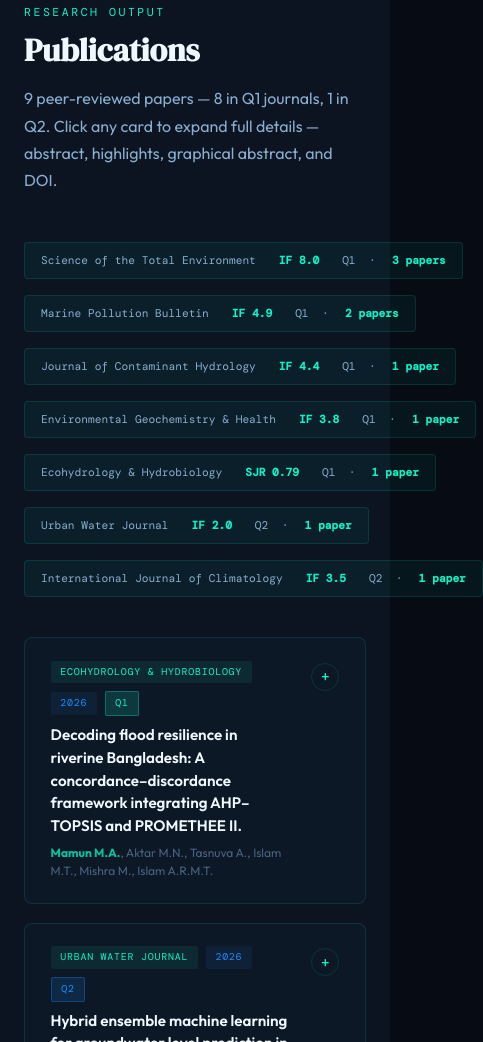
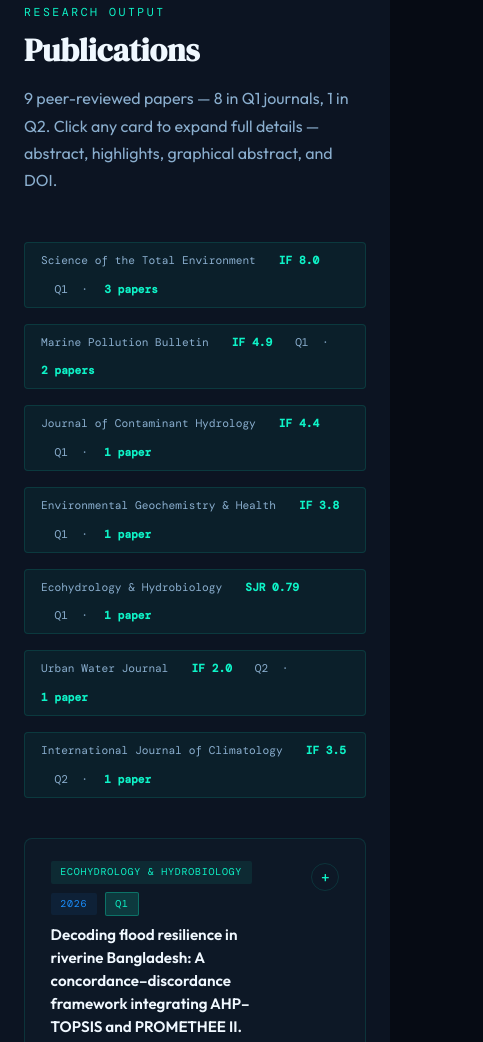
Before and after one commit to Abdullah-TU/Portfolio_Mamun, a plain HTML site: page index.html in a window 390 px wide. Shown: the part 3389-4431 px from the top of the page, 483 px wide, since content can reach past the window. Drawn offline with nearby package versions, Linux system fonts and the light colour scheme; animation ran at ten frames a second; a web font is replaced by a local one.

Commit message:
Update index.html

```diff
--- a/index.html
+++ b/index.html
@@ -139,8 +139,8 @@
    PUBLICATION CARDS — EXPANDABLE
 ═══════════════════════════════════ */
 .pub-journal-summary {
-  display: flex;
-  flex-wrap: wrap;
+  display: grid;
+  grid-template-columns: repeat(2, 1fr);
   gap: 1rem;
   margin-bottom: 2.5rem;
 }
@@ -156,8 +156,14 @@
   font-size: 0.7rem;
   color: var(--text2);
   white-space: nowrap;
+  min-width: 0;
 }
 .journal-pill span { color: var(--teal); font-weight: 600; }
+
+@media (max-width: 700px) {
+  .pub-journal-summary { grid-template-columns: 1fr; }
+  .journal-pill { white-space: normal; flex-wrap: wrap; }
+}
 
 .pub-cards-grid {
   display: grid;
```
